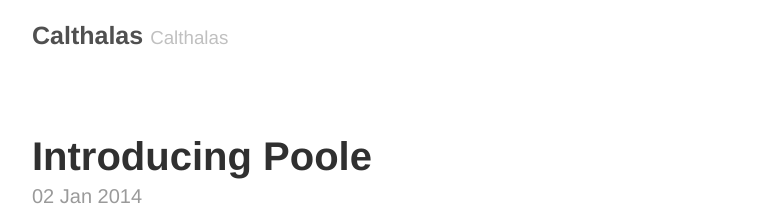
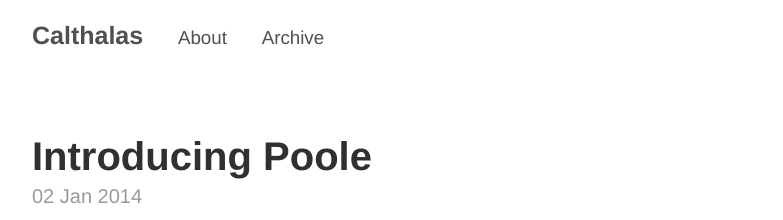
Before and after one commit to Calthalas/calthalas.github.com, a Jekyll site: the page built from index.html, in a window 1280 px wide and 900 px high. Shown: the top 220 px of the window, without its empty margins (248-1031 px from the left). Built offline with Jekyll 4.4.1, drawn with Linux system fonts in a browser that asks for light colours; the list of posts is cut into pages by our own code; some of the changed text lies outside the part shown.

Commit message:
header_correction

```diff
--- a/_layouts/default.html
+++ b/_layouts/default.html
@@ -7,10 +7,14 @@
 
     <div class="container content">
       <header class="masthead">
-        <h3 class="masthead-title">
-          <a href="{{ site.baseurl }}" title="Home">{{ site.title }}</a>
-          <small>{{ site.tagline }}</small>
-        </h3>
+		<h3 class="masthead-title">
+		<a href="/" title="Home">{{ site.title }}</a>
+
+		{% for page in site.pages_list %}
+		  &nbsp;&nbsp;&nbsp;
+		  <small><a href="{{ page[1]  }}">{{ page[0] }}</a></small>
+		{% endfor %}
+		</h3>
       </header>
 
       <main>
@@ -24,14 +28,5 @@
       </footer>
     </div>
 
-<h3 class="masthead-title">
-<a href="/" title="Home">{{ site.title }}</a>
-
-{% for page in site.pages_list %}
-  &nbsp;&nbsp;&nbsp;
-  <small><a href="{{ page[1]  }}">{{ page[0] }}</a></small>
-{% endfor %}
-</h3>
-
   </body>
 </html>
```
